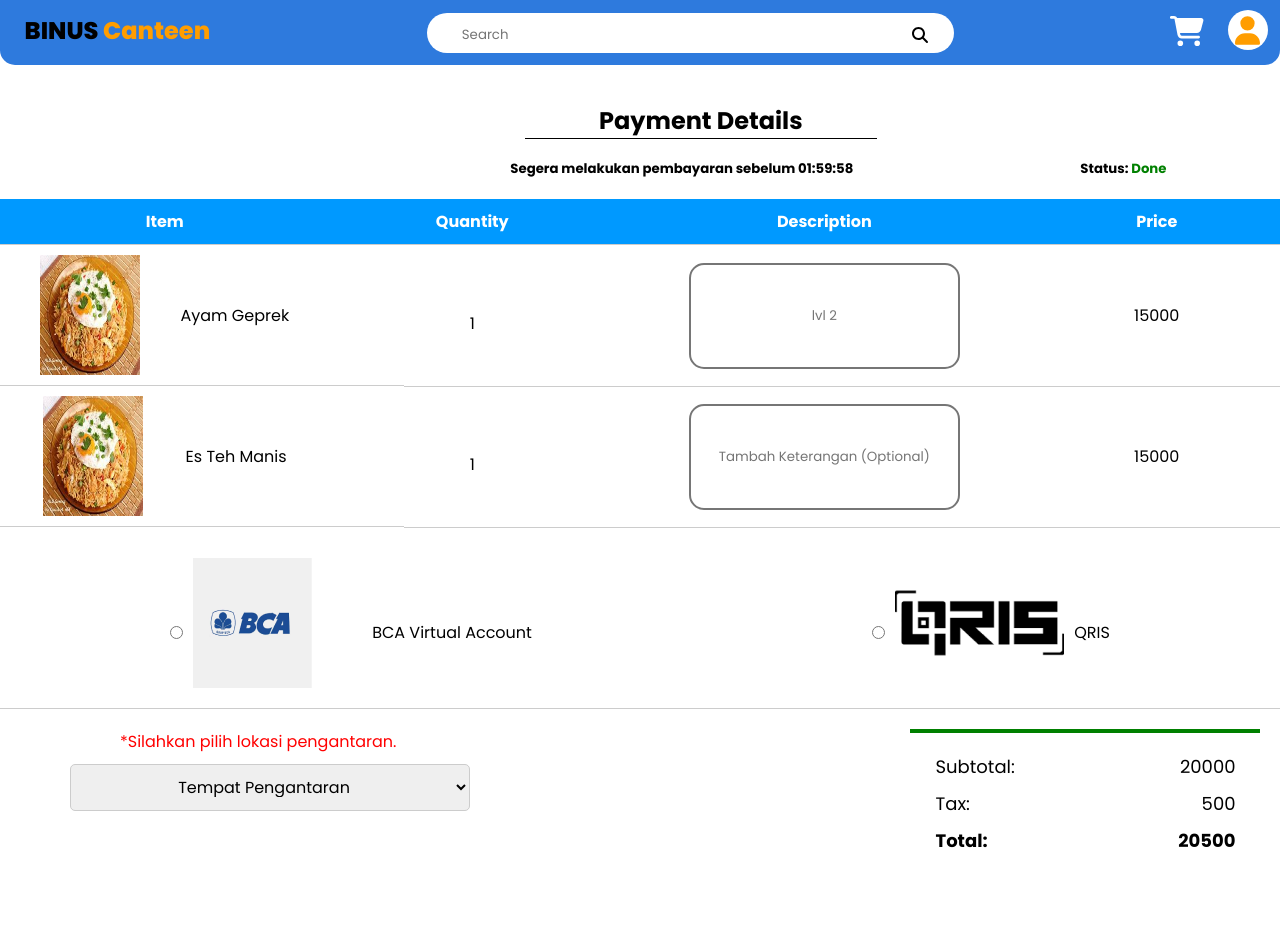
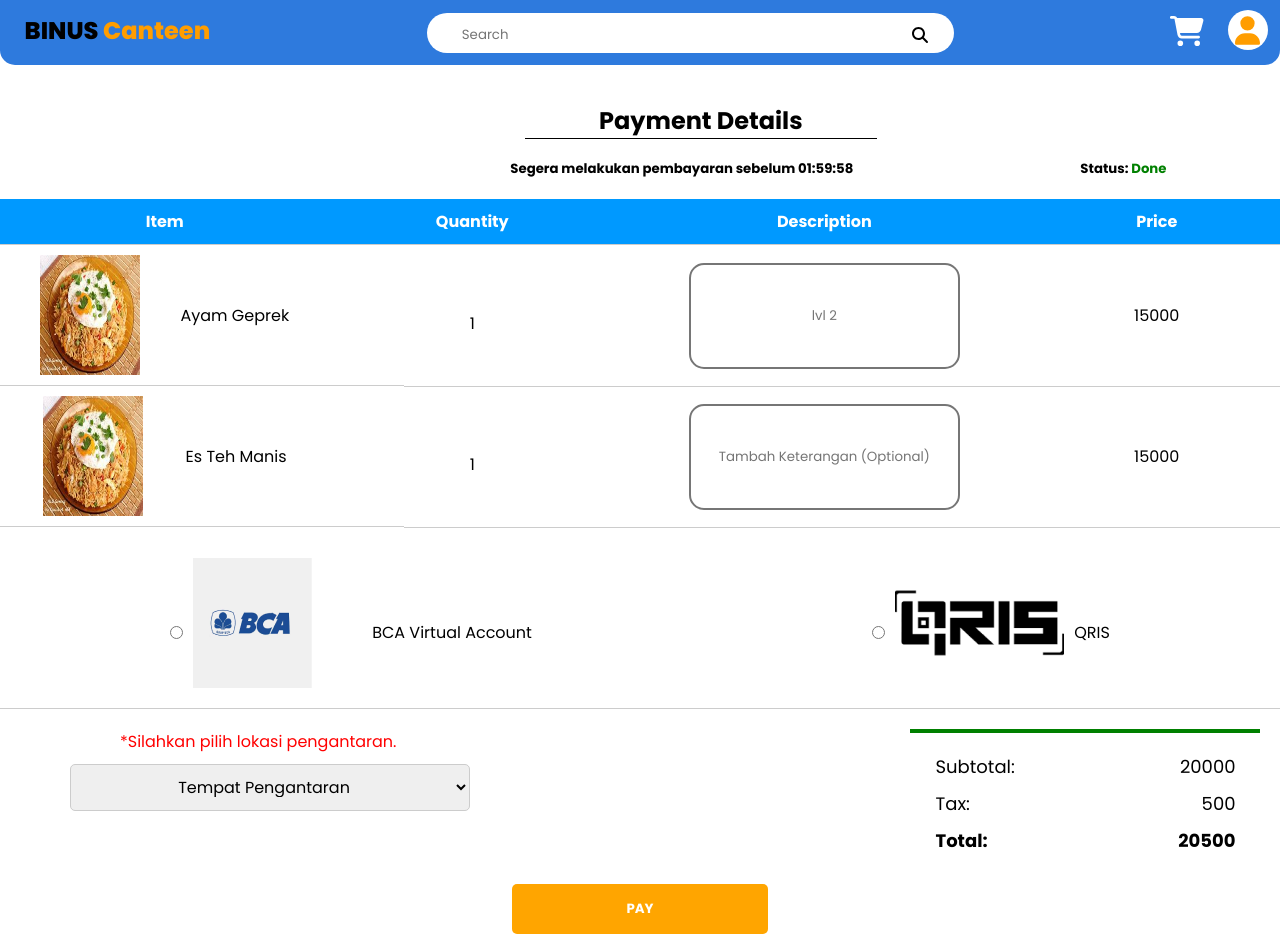
Before and after one commit to LuthfiFR18/BinusCanteen, a React (Create React App) app: page /payment in a window 1280 px wide. Shown: the top 946 px of the page. Built offline with nearby package versions, Linux system fonts and the light colour scheme.

Commit message:
naikkin tombol payment

```diff
--- a/src/style/Payment.css
+++ b/src/style/Payment.css
@@ -91,10 +91,10 @@
 .payment-btn{
   background-color: orange;
   padding: 15px;
-  margin-bottom: 50px;
+  /* margin-bottom: 50px; */
   text-align: center;
   margin-left: 40%;
-  margin-top: 5%;
+  /* margin-top: 0px; */
   cursor: pointer;
   color: white;
   font-weight: bold;
```
